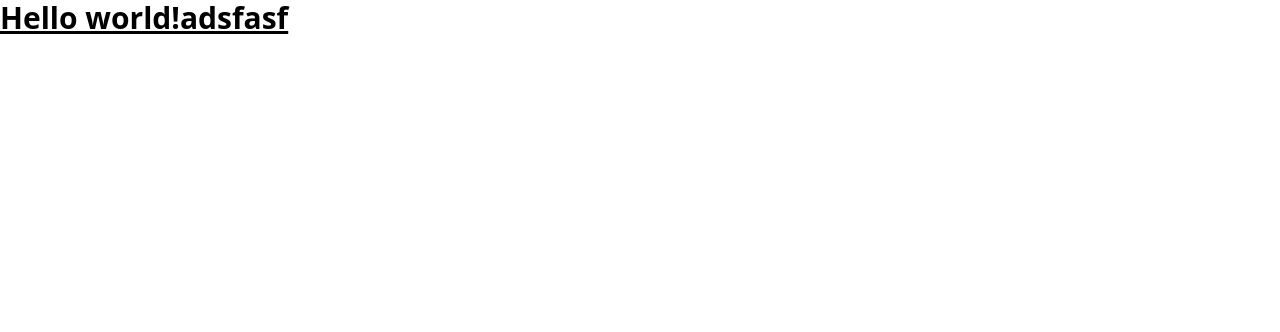
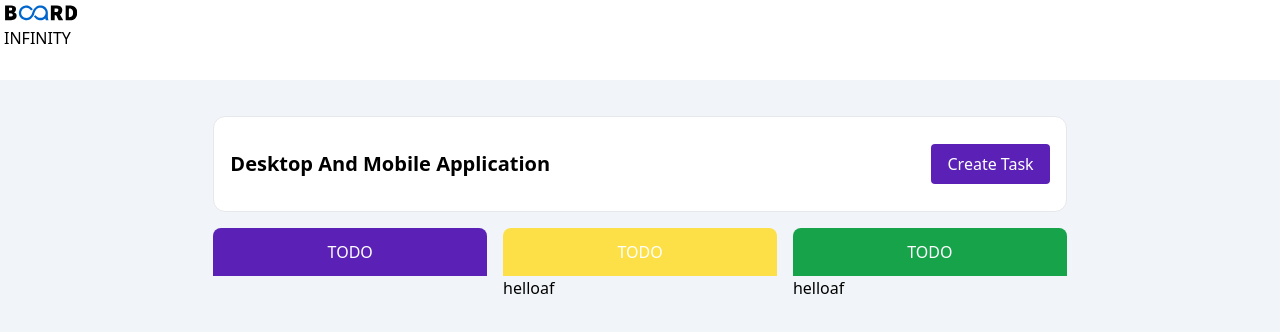
Before and after one commit to Vivek9988/todoFor, a React (Vite) app in the folder todoForPlac/: page / in a window 1280 px wide. Shown: the top 332 px of the page. Built offline with nearby package versions, Linux system fonts and the light colour scheme.

Commit message:
Complete with the Design

```diff
--- a/todoForPlac/src/App.jsx
+++ b/todoForPlac/src/App.jsx
@@ -1,13 +1,75 @@
-export default function App() {
+import React, { useState } from 'react';
+import Navbar from './Components/Navbar';
+import TodoForm from './Components/TodoForm';
+
+const App = () => {
+  const [showTaskForm, setShowTaskForm] = useState(false);
+
+  const handleCreateTaskClick = () => {
+    setShowTaskForm(true);
+  };
+
+  const handleCloseModal = () => {
+    setShowTaskForm(false); // Close the modal
+  };
 
   return (
+    <>
+      <Navbar />
+      <div className="w-full min-h-screen flex flex-col items-center bg-slate-100">
+        <div className="w-2/3 h-24 border bg-white mt-9 flex items-center justify-between px-4 rounded-xl">
+          <div className='font-semibold text-xl'>
+            Desktop And Mobile Application
+          </div>
+          <button
+            className="ml-auto bg-violet-800 text-white px-4 py-2 rounded"
+            onClick={handleCreateTaskClick}
+          >
+            Create Task
+          </button>
+        </div>
 
-    <h1 className="text-3xl font-bold underline">
+        {/* Main Page Content */}
+        <div className='w-2/3 mt-4 flex gap-4'>
+          <div className='w-1/3'>
+            <div className='text-center flex items-center justify-center bg-violet-800 text-white p-3 rounded-t-lg'>
+              TODO
+            </div>
+            <div className=''>
+              {/* Content here */}
+            </div>
+          </div>
 
-      Hello world!adsfasf
+          <div className='w-1/3'>
+            <div className='text-center flex items-center justify-center bg-yellow-300 text-white p-3 rounded-t-lg'>
+              TODO
+            </div>
+            <div className=''>
+              helloaf
+            </div>
+          </div>
 
-    </h1>
+          <div className='w-1/3'>
+            <div className='text-center flex items-center justify-center bg-green-600 text-white p-3 rounded-t-lg'>
+              TODO
+            </div>
+            <div className=''>
+              helloaf
+            </div>
+          </div>
+        </div>
+      </div>
 
-  )
+      {/* Modal Popup */}
+      {showTaskForm && (
+        <div className="fixed inset-0 bg-black bg-opacity-50 flex items-center justify-center z-50">
+          <div className="bg-white w-2/3 p-6 rounded-lg shadow-lg">
+            <TodoForm handleCloseModal={handleCloseModal} />
+          </div>
+        </div>
+      )}
+    </>
+  );
+};
 
-}
+export default App;
--- a/todoForPlac/src/Components/Layout.jsx
+++ /dev/null
@@ -1,11 +0,0 @@
-import React from 'react'
-
-const Layout = () => {
-    return (
-        <div className='w-full h-screen bg-black'>
-            cha
-        </div>
-    )
-}
-
-export default Layout
--- /dev/null
+++ b/todoForPlac/src/Components/TodoForm.jsx
@@ -0,0 +1,99 @@
+import React, { useState } from 'react';
+
+const TodoForm = ({ handleCloseModal }) => {
+    const [title, setTitle] = useState('');
+    const [description, setDescription] = useState('');
+    const [date, setDate] = useState('');
+    const [status, setStatus] = useState('Todo');
+    const [priority, setPriority] = useState('Medium');
+
+    const handleCreateTask = () => {
+        if (!title || !description || !date) {
+            alert('Please fill all fields');
+            return;
+        }
+        const newTask = { title, description, date, status, priority };
+
+        setTitle('');
+        setDescription('');
+        setDate('');
+        setStatus('Todo');
+        setPriority('Medium');
+    };
+
+    return (
+        <div className="flex flex-col items-center">
+            {/* Task creation form */}
+            <div className="bg-white w-2/3 p-6 rounded-lg shadow-lg">
+                <div className="mb-4">
+                    <h2 className="text-3xl mb-8">Create New Task</h2>
+                    <label className="block font-semibold mb-1">Title</label>
+                    <input
+                        type="text"
+                        className="w-full p-2 border border-gray-300 rounded"
+                        value={title}
+                        onChange={(e) => setTitle(e.target.value)}
+                    />
+                </div>
+
+                <div className="mb-4">
+                    <label className="block font-semibold mb-1">Description</label>
+                    <textarea
+                        className="w-full h-32 p-2 border border-gray-300 rounded"
+                        value={description}
+                        onChange={(e) => setDescription(e.target.value)}
+                    />
+                </div>
+
+                <div className="mb-4">
+                    <label className="block font-semibold mb-1">Select Date</label>
+                    <input
+                        type="date"
+                        className="w-full p-2 border border-gray-300 rounded"
+                        value={date}
+                        onChange={(e) => setDate(e.target.value)}
+                    />
+                </div>
+
+                <div className="mb-4">
+                    <label className="block font-semibold mb-1">Status</label>
+                    <select
+                        className="w-full p-2 border border-gray-300 rounded"
+                        value={status}
+                        onChange={(e) => setStatus(e.target.value)}>
+                        <option value="Todo">Todo</option>
+                        <option value="InProgress">In Progress</option>
+                        <option value="Complete">Complete</option>
+                    </select>
+                </div>
+
+                <div className="mb-4">
+                    <label className="block font-semibold mb-1">Priority</label>
+                    <select
+                        className="w-full p-2 border border-gray-300 rounded"
+                        value={priority}
+                        onChange={(e) => setPriority(e.target.value)}>
+                        <option value="Low">Low</option>
+                        <option value="Medium">Medium</option>
+                        <option value="High">High</option>
+                    </select>
+                </div>
+
+                <div className="flex justify-end gap-4">
+                    <button
+                        className="bg-gray-400 text-white px-4 py-2 rounded"
+                        onClick={handleCloseModal}>
+                        Cancel
+                    </button>
+                    <button
+                        className="bg-violet-800 text-white px-4 py-2 rounded"
+                        onClick={handleCreateTask}>
+                        Create Task
+                    </button>
+                </div>
+            </div>
+        </div>
+    );
+};
+
+export default TodoForm;
--- /dev/null
+++ b/todoForPlac/src/contexts/TodoContext.js
@@ -0,0 +1,26 @@
+import { createContext, useContext } from "react";
+
+export const TodoContext = createContext({
+    todos: [
+        {
+            id: 1,
+            todo: "Todo msg",
+            completed: false,
+        }
+    ],
+
+    addTodo: (todo) => { },
+    updateTodo: (todo, id) => { },
+    deleteTodo: (id) => { },
+    toggleComplete: (id) => { }
+
+
+})
+
+
+export const TodoProvider = TodoContext.Provider
+
+export const useTodo = () => {
+    return useContext(TodoContext)
+
+}
```
